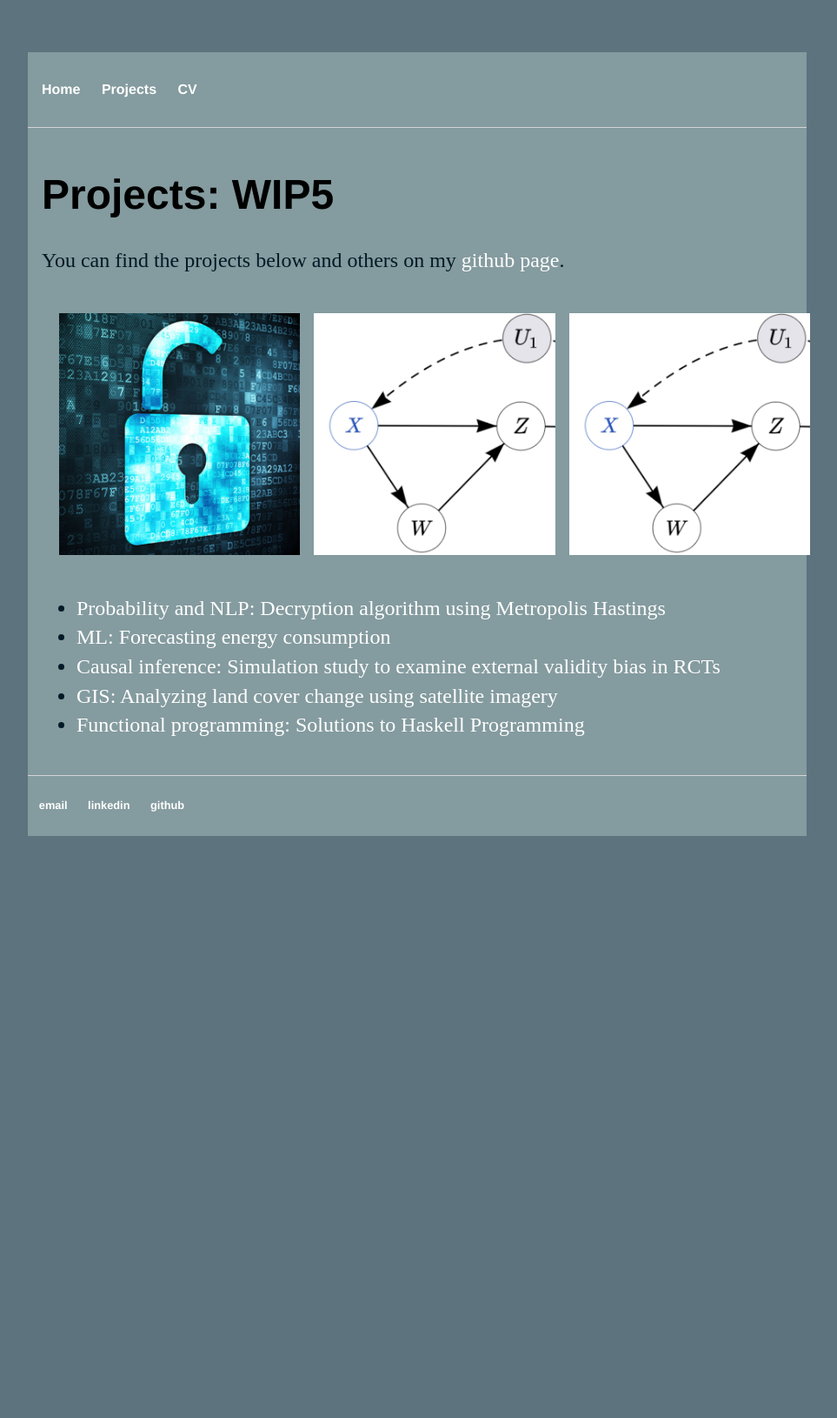
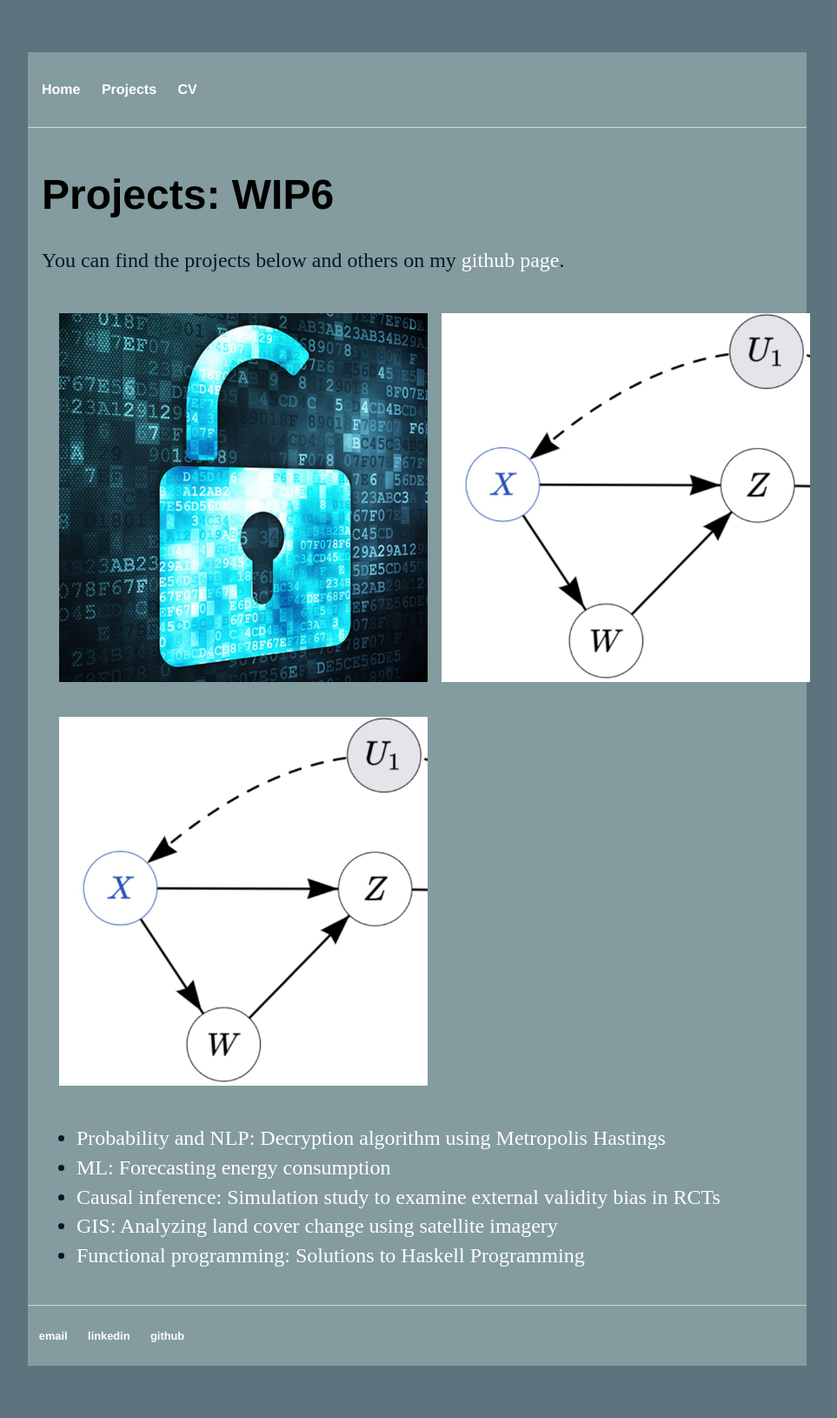
Before and after one commit to trishasingh/trishasingh.github.io, a Jekyll site: the page built from projects/index.html, in a window 1280 px wide. Shown: the whole page at 87% size, without its empty margins (160-1123 px from the left). Built offline with Jekyll 4.4.1, drawn with Linux system fonts in a browser that asks for light colours; before the commit the page ends 1021 px from its top, so only the background shows below that.

Commit message:
project grid (#23)

```diff
--- a/projects/index.html
+++ b/projects/index.html
@@ -5,7 +5,7 @@ title: Trisha Singh's Projects
 
 <style>
 
-		.projgrid { column-count: 3; column-width: 25%; }
+		.projgrid { column-count: 2; column-width: 50%; }
 
 		.gridimg {
 			position: relative;
@@ -50,7 +50,7 @@ title: Trisha Singh's Projects
 </style>
 
 		<div class="projects">
-			<h1>Projects: WIP5</h1>
+			<h1>Projects: WIP6</h1>
 			<p>
 				You can find the projects below and others on my <a href="https://github.com/trishasingh">github page</a>.
 			</p>
```
